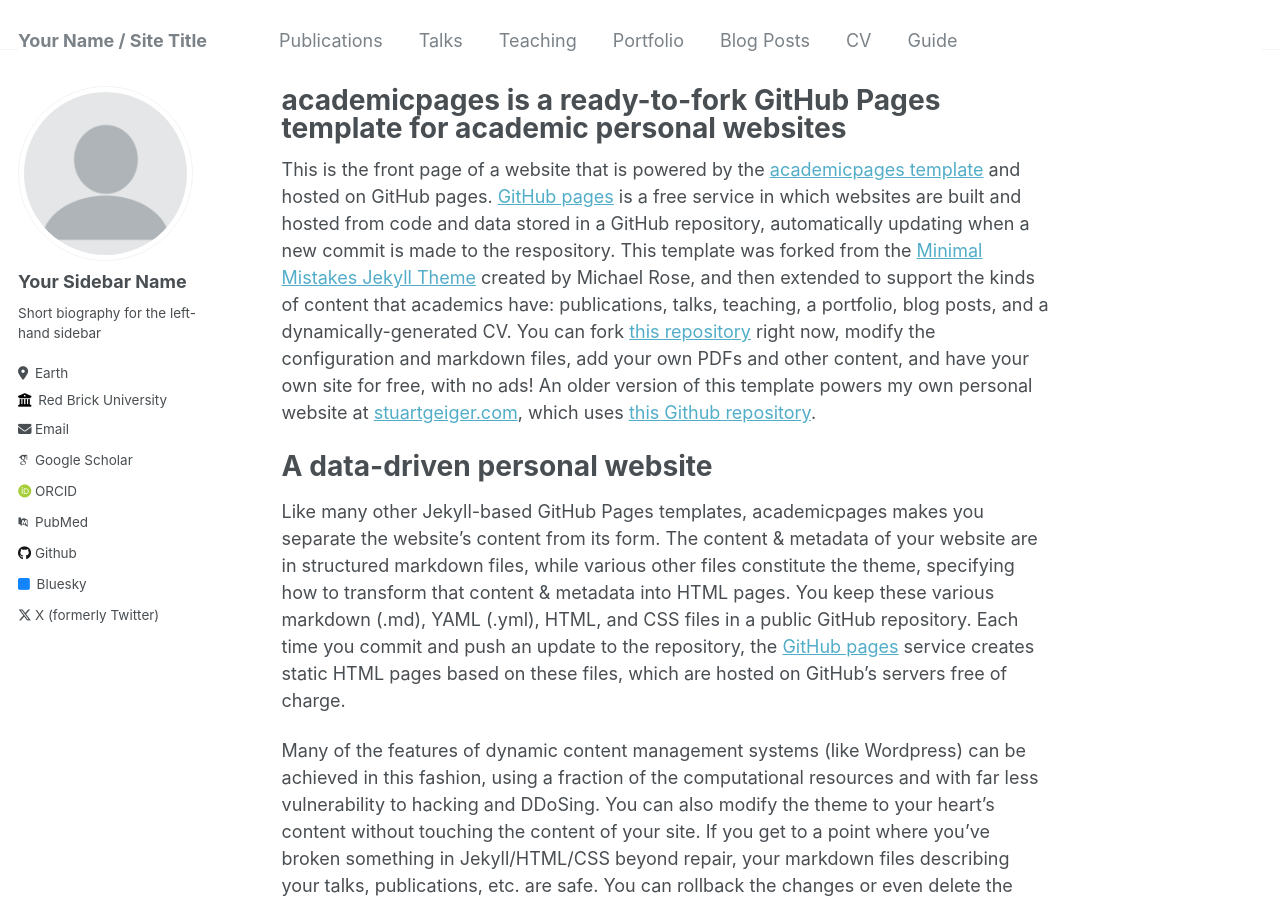
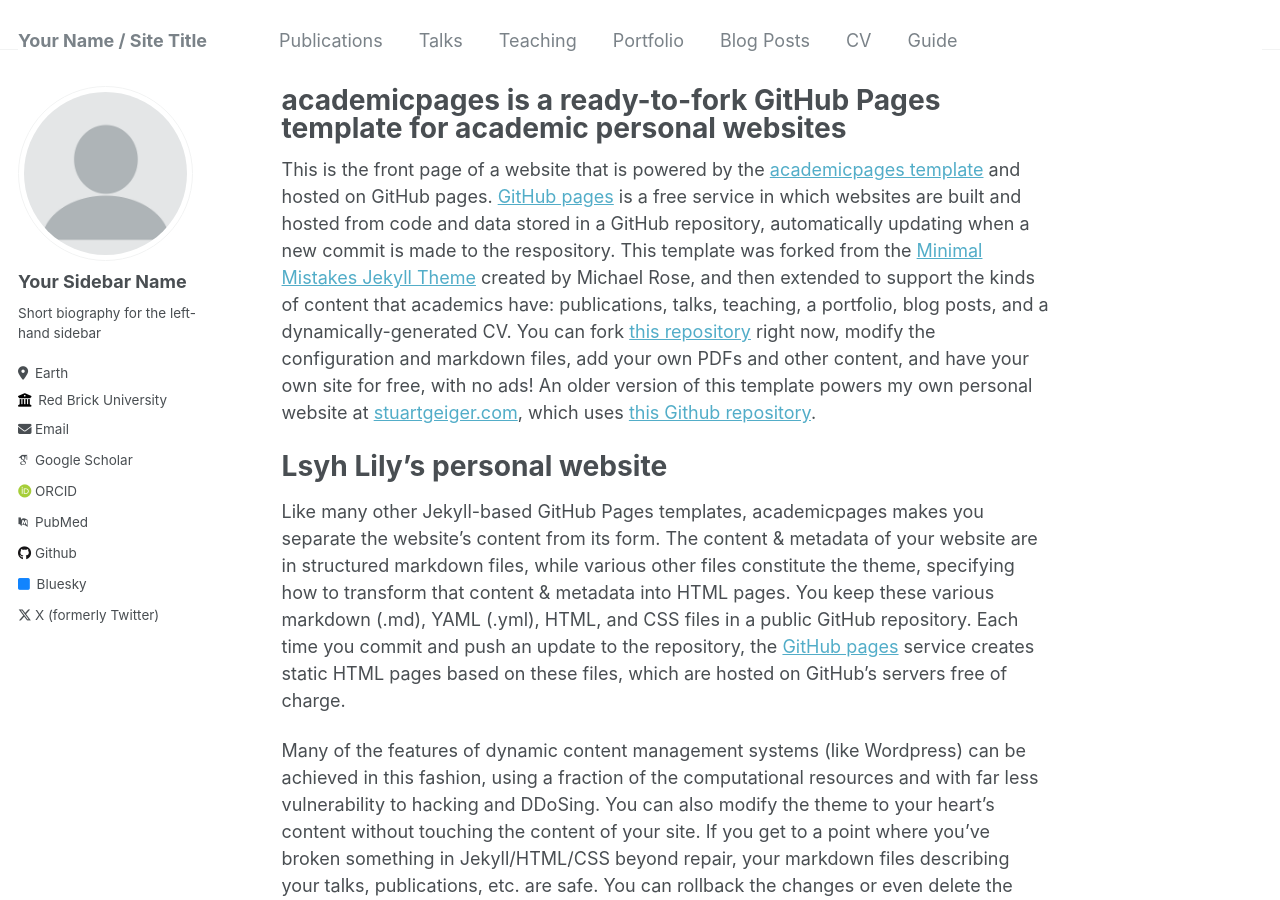
Before and after one commit to LsyhLily/LsyhLily.github.io, a Jekyll site: the page built from _pages/about.md, in a window 1280 px wide and 900 px high. Built offline with Jekyll 4.4.1, drawn with Linux system fonts in a browser that asks for light colours; some web fonts are replaced.

Commit message:
Update title

```diff
--- a/_pages/about.md
+++ b/_pages/about.md
@@ -9,7 +9,7 @@ redirect_from:
 
 This is the front page of a website that is powered by the [academicpages template](https://github.com/academicpages/academicpages.github.io) and hosted on GitHub pages. [GitHub pages](https://pages.github.com) is a free service in which websites are built and hosted from code and data stored in a GitHub repository, automatically updating when a new commit is made to the respository. This template was forked from the [Minimal Mistakes Jekyll Theme](https://mmistakes.github.io/minimal-mistakes/) created by Michael Rose, and then extended to support the kinds of content that academics have: publications, talks, teaching, a portfolio, blog posts, and a dynamically-generated CV. You can fork [this repository](https://github.com/academicpages/academicpages.github.io) right now, modify the configuration and markdown files, add your own PDFs and other content, and have your own site for free, with no ads! An older version of this template powers my own personal website at [stuartgeiger.com](http://stuartgeiger.com), which uses [this Github repository](https://github.com/staeiou/staeiou.github.io).
 
-A data-driven personal website
+Lsyh Lily's personal website
 ======
 Like many other Jekyll-based GitHub Pages templates, academicpages makes you separate the website's content from its form. The content & metadata of your website are in structured markdown files, while various other files constitute the theme, specifying how to transform that content & metadata into HTML pages. You keep these various markdown (.md), YAML (.yml), HTML, and CSS files in a public GitHub repository. Each time you commit and push an update to the repository, the [GitHub pages](https://pages.github.com/) service creates static HTML pages based on these files, which are hosted on GitHub's servers free of charge.
 
```
